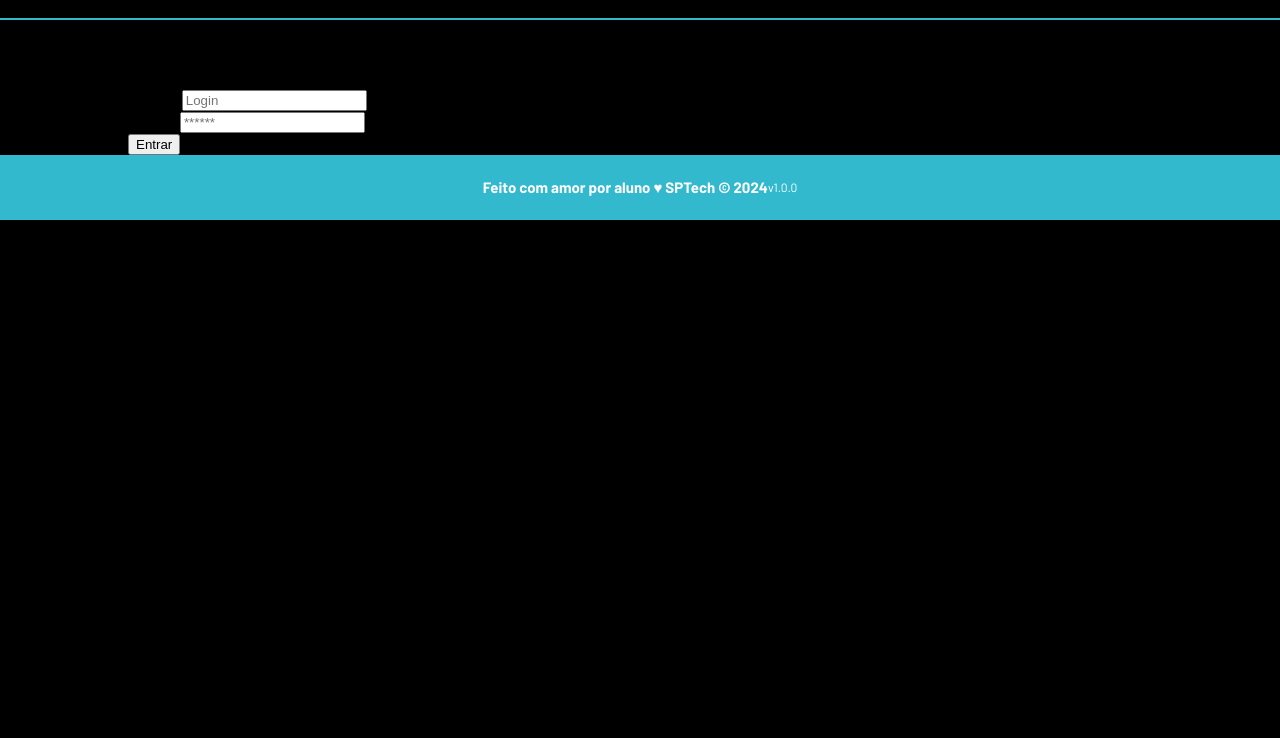
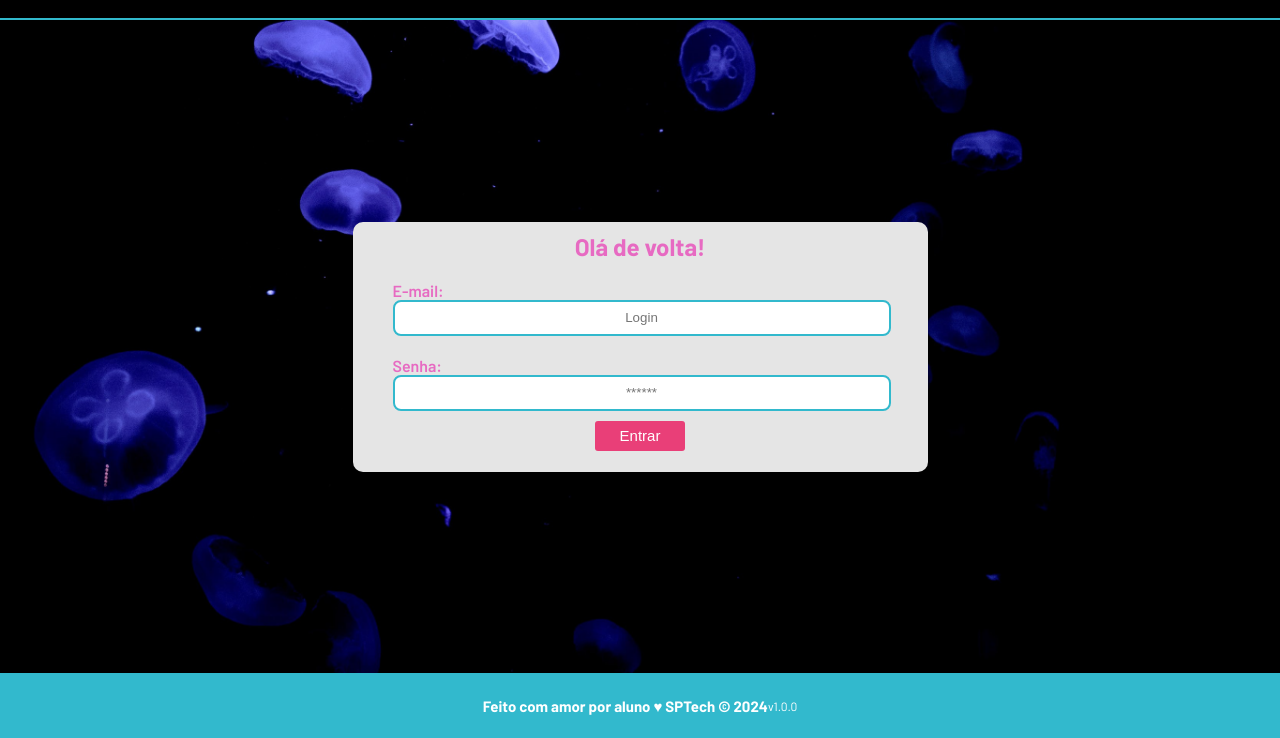
Before and after one commit to Laiza2106/Atividade_Aquatech, a plain HTML site: page public/login.html in a window 1280 px wide. Shown: the part 62-800 px from the top of the page. Drawn offline with Linux system fonts and the light colour scheme.

Commit message:
Aquatech atualizada

```diff
--- a/public/styles/style.css
+++ b/public/styles/style.css
@@ -123,3 +123,80 @@ body {
     .version {
         font-size: 12px;
     }
+
+    .login {
+        background-image: url('../assets/imgs/bg-jelly-fish-para_outras_pags.png');
+        height: var(--tamanho-login);
+        background-size: cover;
+        display: flex;
+        justify-content: center;
+    }
+
+    .login .container {
+        justify-content: center;
+        align-items: center;
+    }
+
+    .card {
+        background-color: #e5e5e5;
+        border-radius: 10px;
+        text-align: center;
+        font-family: 'Barlow', sans-serif;
+        color: rgb(241, 99, 199);
+    }
+
+    .card-login {
+        width: 575px;
+        height: 250px;
+    }
+
+    h2 {
+        text-align: center;
+        padding: 10px;
+        font-family: 'Barlow', sans-serif;
+        color: rgb(231, 106, 194);
+        margin: 0%;
+    }
+
+    .campo {
+        width: 100%;
+        padding: 10px;
+        border-radius: 5px;
+        text-align: left;
+        color: rgb(231, 106, 194);
+        display: flex;
+        flex-direction: column;
+        font-weight: 600;
+    }
+
+    .botao {
+       background-color: rgb(233, 63, 120);
+       color: white;
+       border: none;
+       border-radius: 3px;
+       width: 90px;
+       height: 30px;
+       font-size: 15px;
+       align-self: center;
+    }
+
+    .formulario {
+        display: flex;
+        justify-content: center;
+        flex-direction: column;
+        align-items: center;
+        padding-left: 40px;
+        padding-right: 40px;
+    }
+
+    input {
+        border: solid 2px #32b9cd;
+        border-radius: 8px;
+        height: 30px;
+        text-align: center;
+        width: 490px;
+    }
+
+    .card-cadastro {
+        height: 800px;
+    }
```
